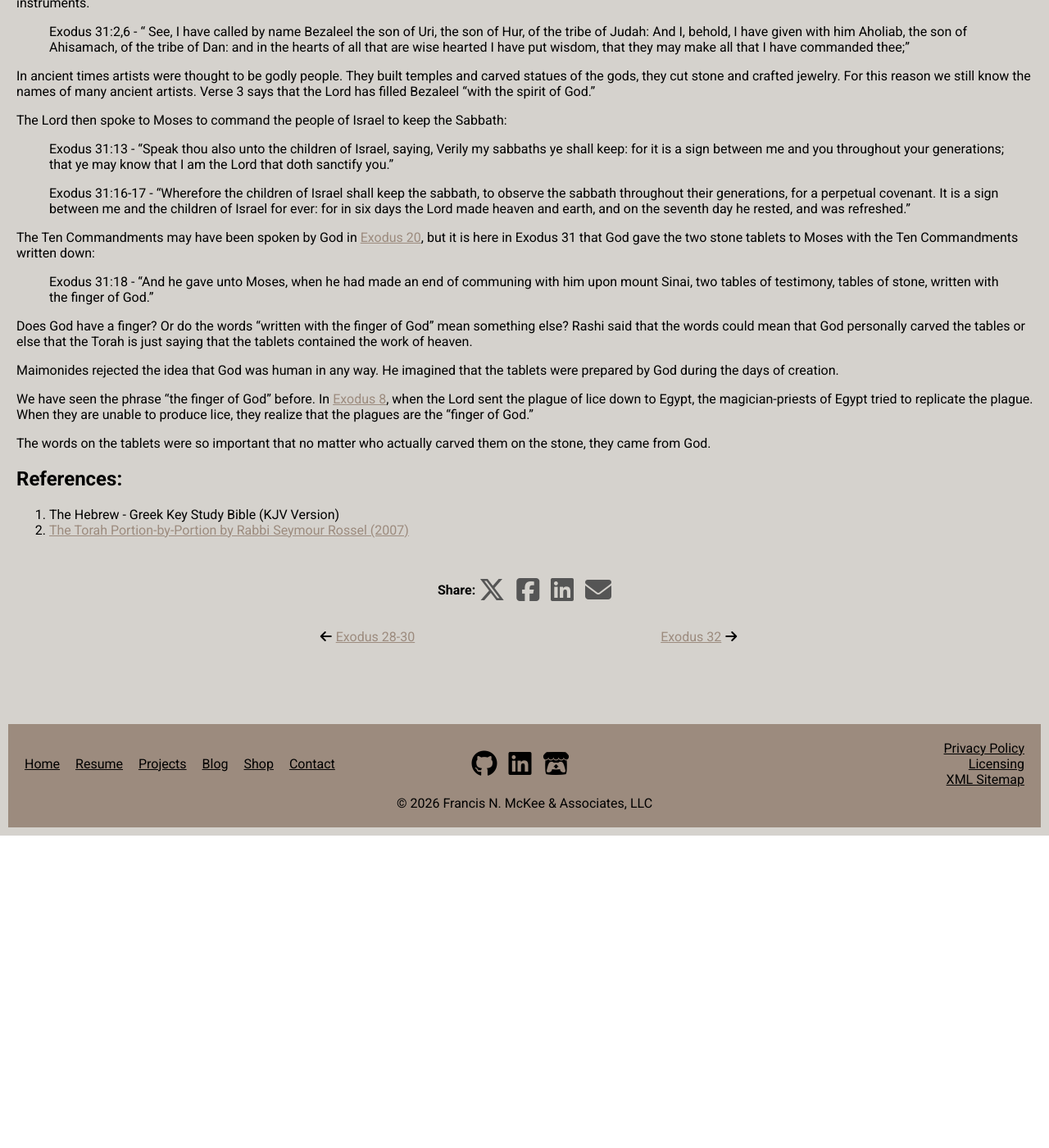
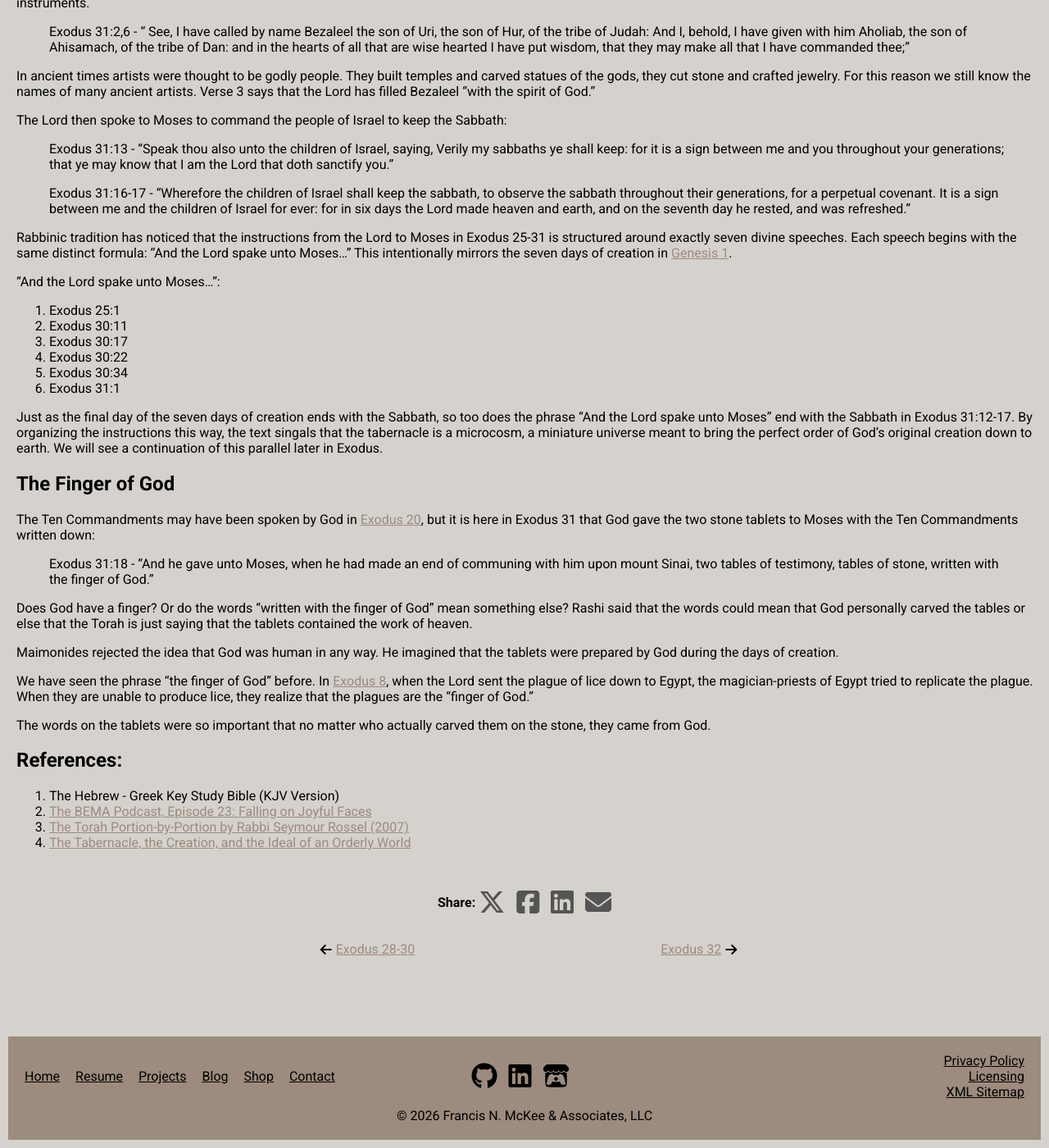
Before and after one commit to Francis-McKee/francis-mckee.github.io, a Jekyll site: the page built from _posts/theology/exodus/2026-06-03-exodus-31.md, in a window 1280 px wide and 1400 px high, scrolled down 598 px. Shown: the whole window at 82% size. Built offline with Jekyll 4.4.1, drawn with Linux system fonts in a browser that asks for light colours; nearby versions of some CDN libraries; comment, search, counter and statistics services are not loaded; before the commit the page ends 1617 px from its top, so only the background shows below that.

Commit message:
added post Exodus 38-39, added content Exodus 31

```diff
--- a/_posts/theology/exodus/2026-06-03-exodus-31.md
+++ b/_posts/theology/exodus/2026-06-03-exodus-31.md
@@ -37,6 +37,20 @@ The Lord then spoke to Moses to command the people of Israel to keep the Sabbath
 
 > Exodus 31:16-17 - "Wherefore the children of Israel shall keep the sabbath, to observe the sabbath throughout their generations, for a perpetual covenant. It is a sign between me and the children of Israel for ever: for in six days the Lord made heaven and earth, and on the seventh day he rested, and was refreshed."
 
+Rabbinic tradition has noticed that the instructions from the Lord to Moses in Exodus 25-31 is structured around exactly seven divine speeches. Each speech begins with the same distinct formula: "And the Lord spake unto Moses..." This intentionally mirrors the seven days of creation in [Genesis 1]({{ '/blog/genesis/1' | relative_url }}).
+
+"And the Lord spake unto Moses...":
+1. Exodus 25:1
+2. Exodus 30:11
+3. Exodus 30:17
+4. Exodus 30:22
+5. Exodus 30:34
+6. Exodus 31:1
+
+Just as the final day of the seven days of creation ends with the Sabbath, so too does the phrase "And the Lord spake unto Moses" end with the Sabbath in Exodus 31:12-17. By organizing the instructions this way, the text singals that the tabernacle is a microcosm, a miniature universe meant to bring the perfect order of God's original creation down to earth. We will see a continuation of this parallel later in Exodus.
+
+## The Finger of God
+
 The Ten Commandments may have been spoken by God in [Exodus 20]({{ '/blog/exodus/20' | relative_url }}), but it is here in Exodus 31 that God gave the two stone tablets to Moses with the Ten Commandments written down:
 
 > Exodus 31:18 - "And he gave unto Moses, when he had made an end of communing with him upon mount Sinai, two tables of testimony, tables of stone, written with the finger of God."
@@ -51,4 +65,6 @@ The words on the tablets were so important that no matter who actually carved th
 
 ## References:
 1. The Hebrew - Greek Key Study Bible (KJV Version)
-2. [The Torah Portion-by-Portion by Rabbi Seymour Rossel (2007)](https://a.co/d/boaYc5X)
+2. [The BEMA Podcast, Episode 23: Falling on Joyful Faces](https://podcasts.apple.com/us/podcast/the-bema-podcast/id1148115183?i=1000382699578)
+3. [The Torah Portion-by-Portion by Rabbi Seymour Rossel (2007)](https://a.co/d/boaYc5X)
+4. [The Tabernacle, the Creation, and the Ideal of an Orderly World](https://www.thetorah.com/article/tabernacle-creation-and-the-ideal-of-an-orderly-world)
```
Also changed, not shown: _posts/theology/exodus/2026-06-15-exodus-34.md (+2 -0 lines), _posts/theology/exodus/2026-06-18-exodus-38-39.md (added, +59 -0 lines), 1 other file.
